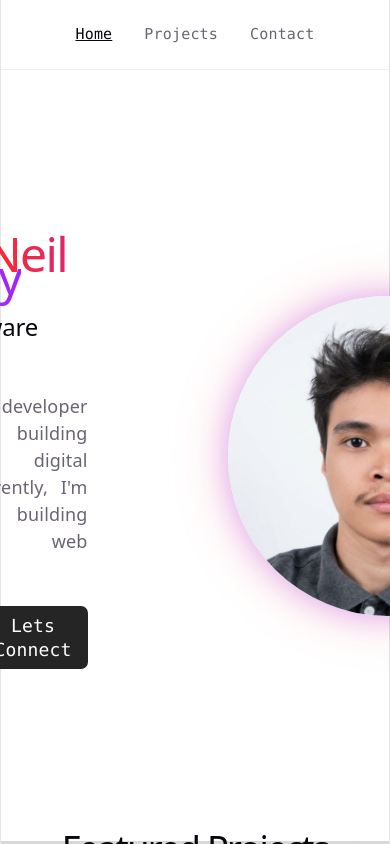
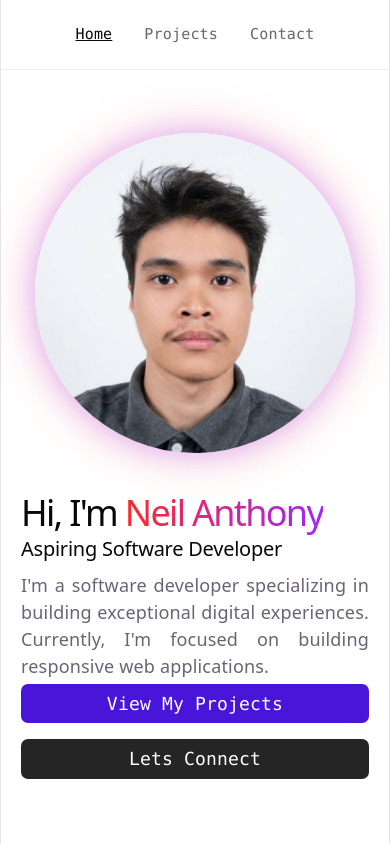
Before and after one commit to zzzeit/my-portfolio, a React (Vite) app: page / in a window 390 px wide. Shown: the top 844 px of the page. Built offline with nearby package versions, Linux system fonts and the light colour scheme.

Commit message:
Responsive Home layout and comment out sections

```diff
--- a/src/App.jsx
+++ b/src/App.jsx
@@ -14,8 +14,8 @@ function App() {
 		<>
 			<img src={WhiteCircle} alt="White Circle" className="white-circle" />
 			<Home />
-			<Projects />
-			<Contact />
+			{/* <Projects />
+			<Contact /> */}
 		</>
 	)
 }
--- a/src/components/Home.css
+++ b/src/components/Home.css
@@ -2,8 +2,8 @@
     display: flex;
     justify-content: center;
     align-items: center;
-    height: calc(100svh - 73px);
-    gap: 140px;
+    /* height: calc(100svh - 73px); */
+    /* gap: 140px; */
     backdrop-filter: blur(140px);
 }
 
@@ -11,7 +11,7 @@
 
 .home-details {
     max-width: 600px;
-    gap: 24px;
+    /* gap: 24px; */
     display: flex;
     flex-direction: column;
     /* border: 1px solid #ccc; */
@@ -19,15 +19,15 @@
 
 .home-details h1 {
     text-align: left;
-    font-size: 48px;
+    /* font-size: 67px; */
     margin: 0;
 }
 
 .home-details h2 {
     text-align: left;
-    font-size: 24px;
+    /* font-size: 24px; */
     color: var(--text-h);
-    margin: 0;
+    /* margin: 0; */
 }
 .gradient-text {
     background: linear-gradient(90deg, #ff2828, #9e27ff);
--- a/src/components/Home.jsx
+++ b/src/components/Home.jsx
@@ -15,12 +15,12 @@ function Home() {
 
     return (
         <Section>
-            <div className="my-home">
-                <div className="home-details">
-                    <h1 id="homeTitle">Hi, I'm <span className="gradient-text">Neil Anthony</span></h1>
-                    <h2>Aspiring Software Developer</h2>
+            <div className="my-home min-h-[750px] h-[calc(100svh-73px)] lg:h-[calc(100vh-73px)] lg:height-auto pl-5 pr-5 lg:pl-20 lg:pr-20 gap-10 lg:gap-35 flex-col-reverse lg:flex-row">
+                <div className="home-details gap-1 lg:gap-4">
+                    <h1 className="leading-10 lg:leading-1.2" id="homeTitle">Hi, I'm <span className="gradient-text">Neil Anthony</span></h1>
+                    <h2 className="mb-4">Aspiring Software Developer</h2>
                     <p>I'm a software developer specializing in building exceptional digital experiences. Currently, I'm focused on building responsive web applications.</p>
-                    <div className="home-buttons">
+                    <div className="home-buttons max-[405px]:flex-col">
                         <Button text="View My Projects" onClick={scrollToProjects} />
                         <Button text="Lets Connect" style={{ backgroundColor: '#252525' }} onClick={scrollToContact} />
                     </div>
```
